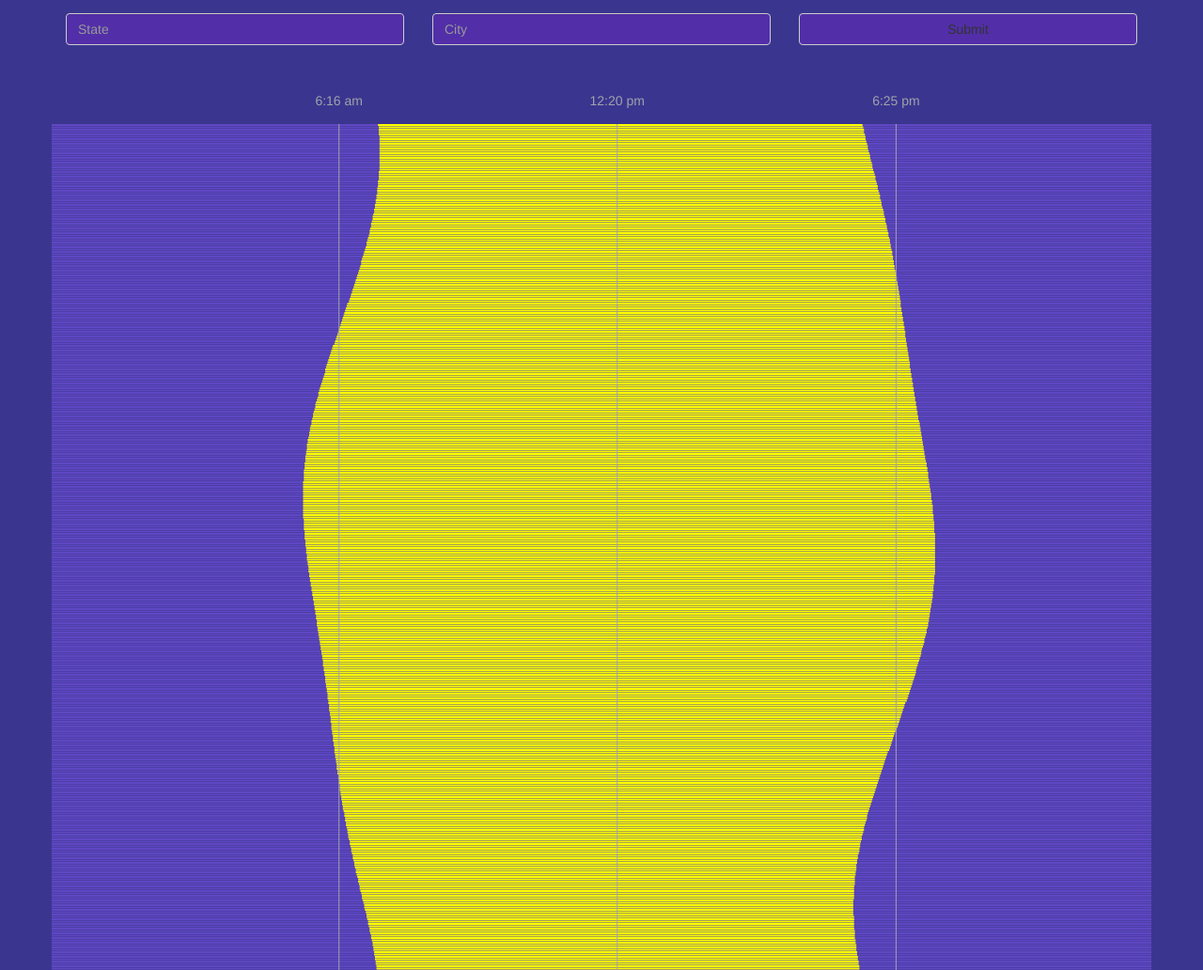
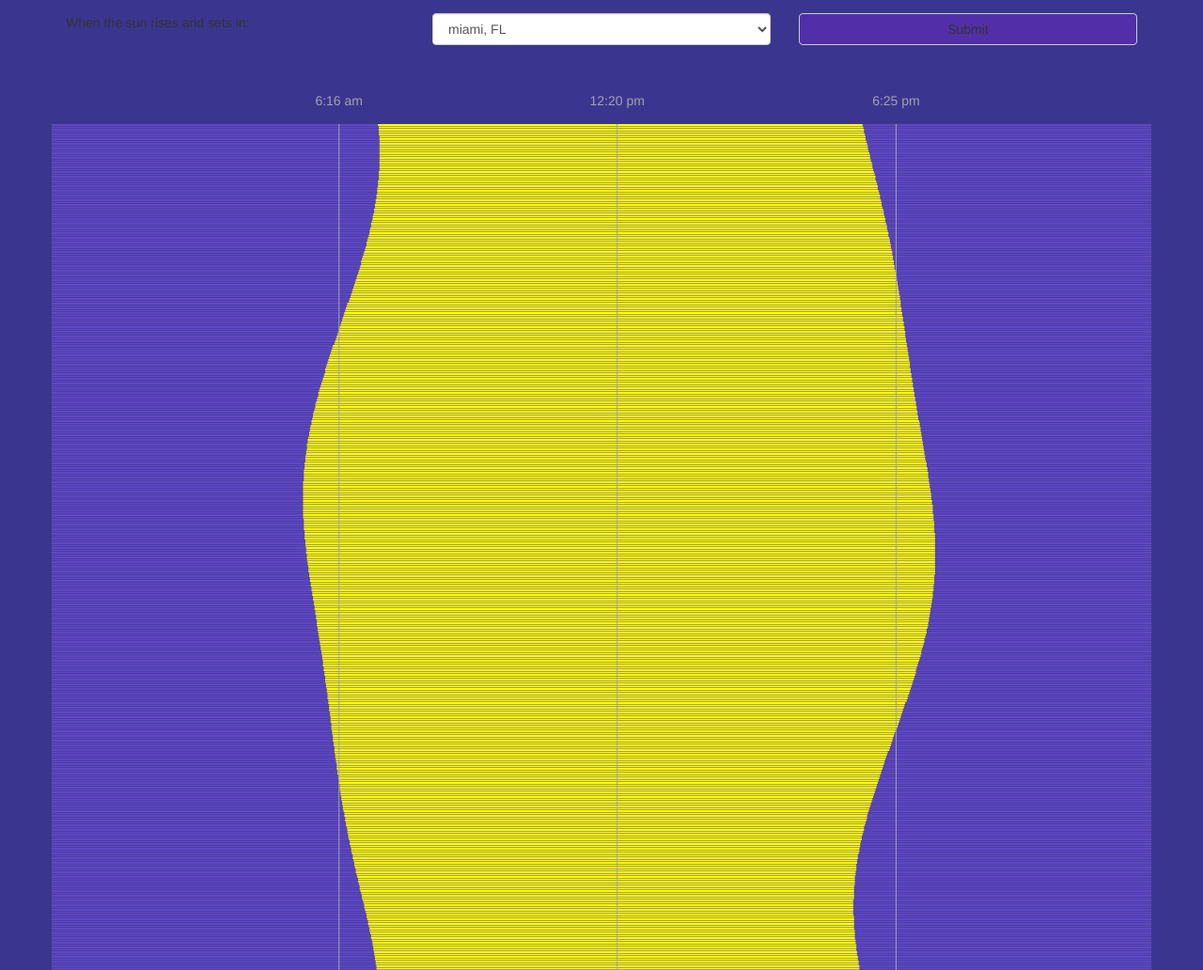
Before and after one commit to Bhanditz/sunrise-sunset, a website: page index.html in a window 1280 px wide. Shown: the whole page at 94% size. Drawn offline with Linux system fonts and the light colour scheme.

Commit message:
make chart updateable

```diff
--- a/index.html
+++ b/index.html
@@ -16,13 +16,14 @@
     <div id="form-holder" class="container">
         <div class="row">
             <div class="col-md-4">
-                <input id="state-input" class="form-control" type="text" placeholder="State">
+              When the sun rises and sets in:
             </div>
             <div class="col-md-4">
-                <input id="city-input" class="form-control" type="text" placeholder="City">
+                <select id="state-input" class="form-control" onchange="sunChart.change()">
+                </select>
             </div>
             <div class="col-md-4">
-                <button type="submit" class="btn btn-default" onclick="dataLoad.updateForm()">Submit</button>
+                <button type="submit" class="btn btn-default" onclick="parser.submitText()">Submit</button>
             </div>
         </div>
     </div>
@@ -58,10 +59,12 @@
 
     <script src="lib/d3/d3.js" charset="utf-8"></script>
     <script src="js/chart.js" charset="utf-8"></script>
-    <script src="js/page-request.js" charset="utf-8"></script>
+
 
     <script>
-        sunChart.drawChart(sunChart.dim);
+        sunChart.drawChart("data/cities/miamiFL.json", sunChart.dim);
+      //  sunChart.update("data/cities/miami.json", sunChart.dim);
+        sunChart.drop();
     </script>
 
 </body>
--- a/js/chart.js
+++ b/js/chart.js
@@ -18,7 +18,7 @@ var sunChart = {
         maxDayLength: 60 * 24 - 1
     },
 
-    drawChart: function(dim) {
+    drawChart: function(path, dim) {
 
         dim.heightSvg = dim.heightVis + dim.heightBuffer;
         dim.scaleBoxWidth = d3.scale.linear()
@@ -51,13 +51,17 @@ var sunChart = {
 
 
         //Make the chart
-        sunChart.update(dim);
+        sunChart.update(path, dim);
     },
 
-    update: function(dim) {
-        d3.json("data/data.json", function(error, dataset) {
+    update: function(path, dim) {
+        d3.json(path, function(error, dataset) {
 
             var canvas = d3.select("#vis-svg");
+
+            canvas.selectAll(".holder-rect").remove();
+            canvas.selectAll(".axis-text").remove();
+            canvas.selectAll(".axis-lines").remove();
 
             var dataRect = canvas.selectAll("rects")
                 .data(dataset)
@@ -80,14 +84,27 @@ var sunChart = {
 
 
             // Axis times in military time
-            var avgRise = Math.floor(d3.mean(dataset, (d => d.rise)));
-            var avgSet = Math.floor(d3.mean(dataset, (d => d.set)));
-            var avgMid = Math.floor(d3.mean(dataset, (d => (d.rise + d.set) / 2)));
+            var avgRise = Math.floor(d3.mean(dataset, function(d) {
+                return d.rise;
+            }));
+            var avgSet = Math.floor(d3.mean(dataset, function(d) {
+                return d.set;
+            }));
+            var avgMid = Math.floor(d3.mean(dataset, function(d) {
+                return (d.rise + d.set) / 2;
+            }));
 
-            function avgText(num){
-              var hour = Math.floor(num / 60);
-              var time = (hour % 12 === 0 ? 12 : hour % 12) + ":" + (num % 60);
-              return time + (hour < 12 ? " am" : " pm");
+            function avgText(num) {
+                var hour = Math.floor(num / 60);
+
+                // Determines if the number is one/two digits long
+                var mLen = function(num) {
+                    return num.toString().length;
+                };
+
+                var min = (mLen(num % 60) === 2 ? num % 60 : "0" + num % 60);
+                var time = (hour % 12 === 0 ? 12 : hour % 12) + ":" + min;
+                return time + (hour < 12 ? " am" : " pm");
             }
 
 
@@ -102,7 +119,7 @@ var sunChart = {
                 text: avgText(avgSet)
             }];
 
-          //  console.log(tickTimes);
+            //  console.log(tickTimes);
 
             var axes = canvas.selectAll("axes")
                 .data(tickTimes)
@@ -130,7 +147,31 @@ var sunChart = {
                 .attr("text-anchor", "middle")
                 .classed("axis-text", true);
         });
+    },
 
+    drop: function() {
+        d3.json("data/cities/ALL.json", function(error, dataset) {
+            var menu = d3.select("#state-input");
+
+            var options = menu.selectAll("options")
+                .data(dataset)
+                .enter();
+
+            options.append("option")
+                .text(function(d) {
+                    return d.city + ", " + d.state;
+                });
+        });
+
+    },
+
+    change: function() {
+        var input = document.getElementById("state-input").value;
+        var splt = input.split(", ");
+
+        var path = "data/cities/" + splt[0] + splt[1] + ".json";
+        console.log(path);
+        sunChart.update(path, sunChart.dim);
     }
 
 };
--- a/js/page-request.js
+++ b/js/page-request.js
@@ -1,15 +1,19 @@
-/*
+// This contains a node script that scrapes a url and parses data.
+// Not to be used on Github pages
+
 var express = require('express');
 var fs = require('fs');
 var request = require('request');
 var cheerio = require('cheerio');
-*/
+
 
 dataLoad = {
 
-    loadString: function(state, place, path) {
+    loadString: function(state, place) {
         // Inputs state and city, goes to the appropriate link,
         //    then outputs the page as a string.
+
+        var path = "../data/store.txt";
 
         var url = "http://aa.usno.navy.mil/cgi-bin/aa_rstablew.pl?ID=AA&year=2016&task=0&state=" + state + " &place=" + place;
 
@@ -39,6 +43,8 @@ dataLoad = {
       var city = document.getElementById("city-input").value;
 
       console.log(state, city);
+
+      dataLoad.loadString("FL", "Miami");
     }
 };
 
```
